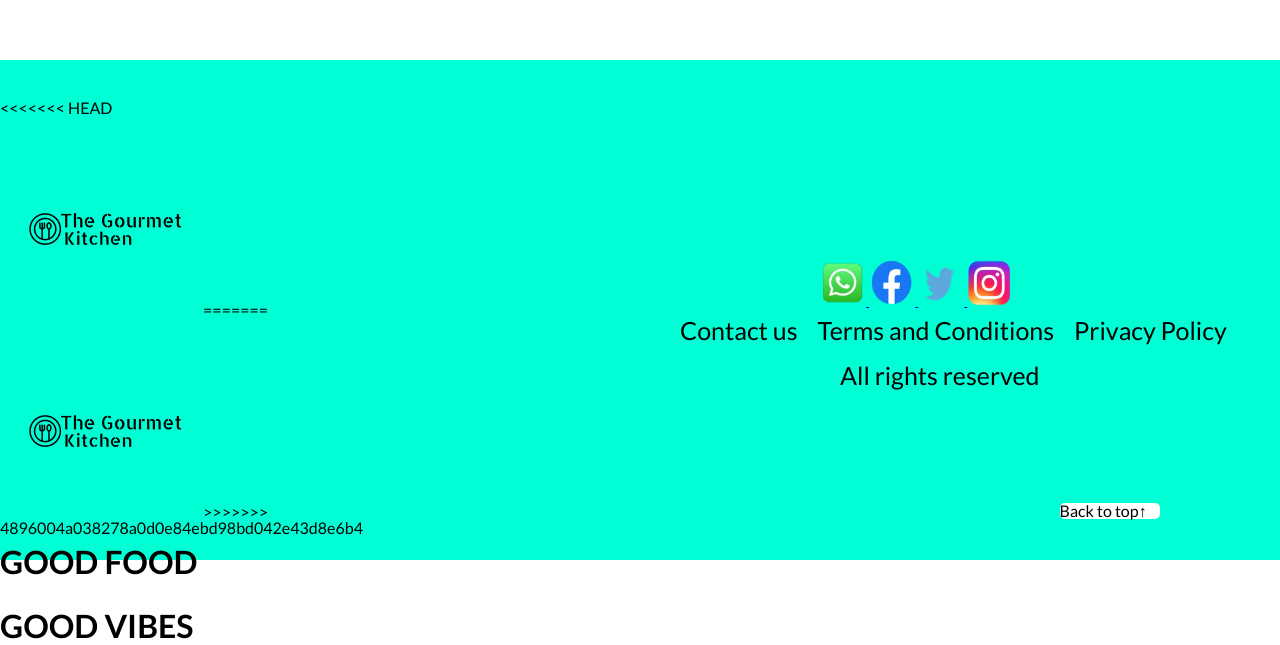
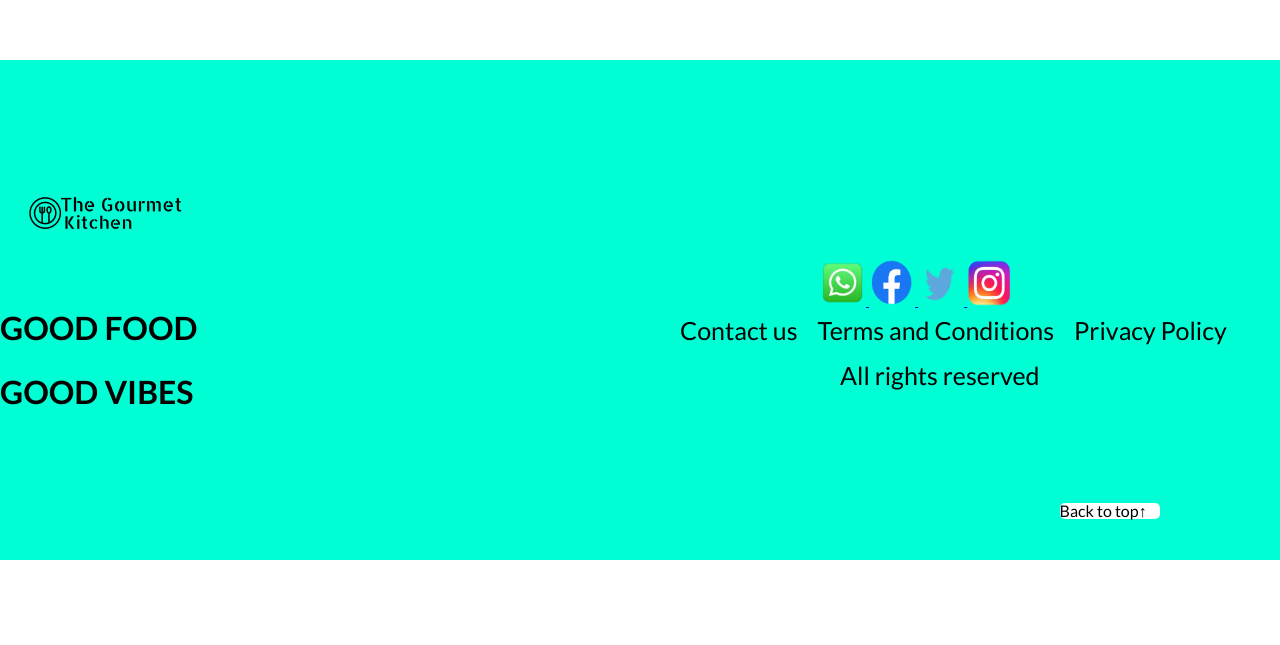
Before and after one commit to Pavit555/Repo1, a plain HTML site: page index.html in a window 1280 px wide. Shown: the part 4010-4655 px from the top of the page. After the commit the page ends 4570 px from the top, so only its background shows below. Drawn offline with Linux system fonts and the light colour scheme.

Commit message:
Final Commit

```diff
--- a/index.html
+++ b/index.html
@@ -381,11 +381,7 @@
 <div class="Col-1-of-2">
         <div class="footer-box">
         <div class="footer-logo">
-<<<<<<< HEAD
             <img src="images/logo_1.png">
-=======
-            <img src="Images/logo_1.png">
->>>>>>> 4896004a038278a0d0e84ebd98bd042e43d8e6b4
         </div>
         <h3 class="footer-title">Good Food<br><br>Good Vibes</h3>
        </div>
```
